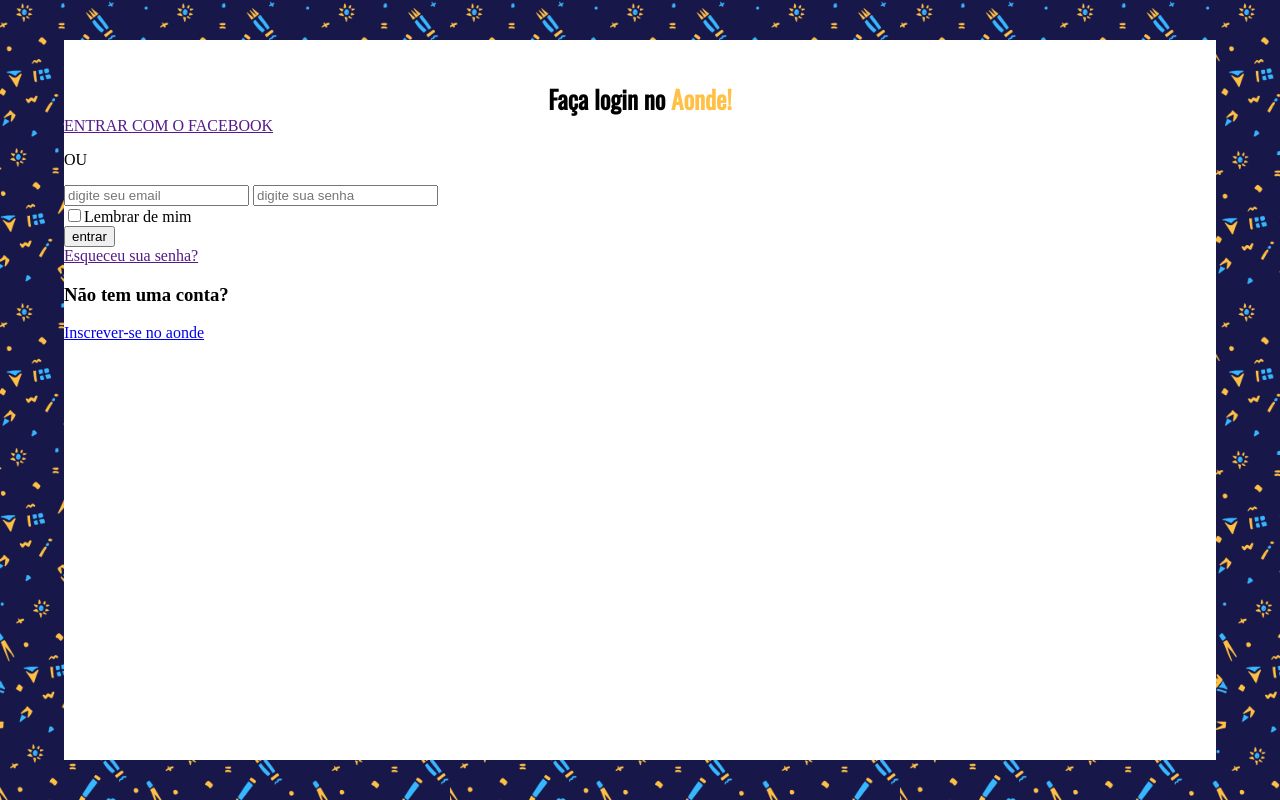
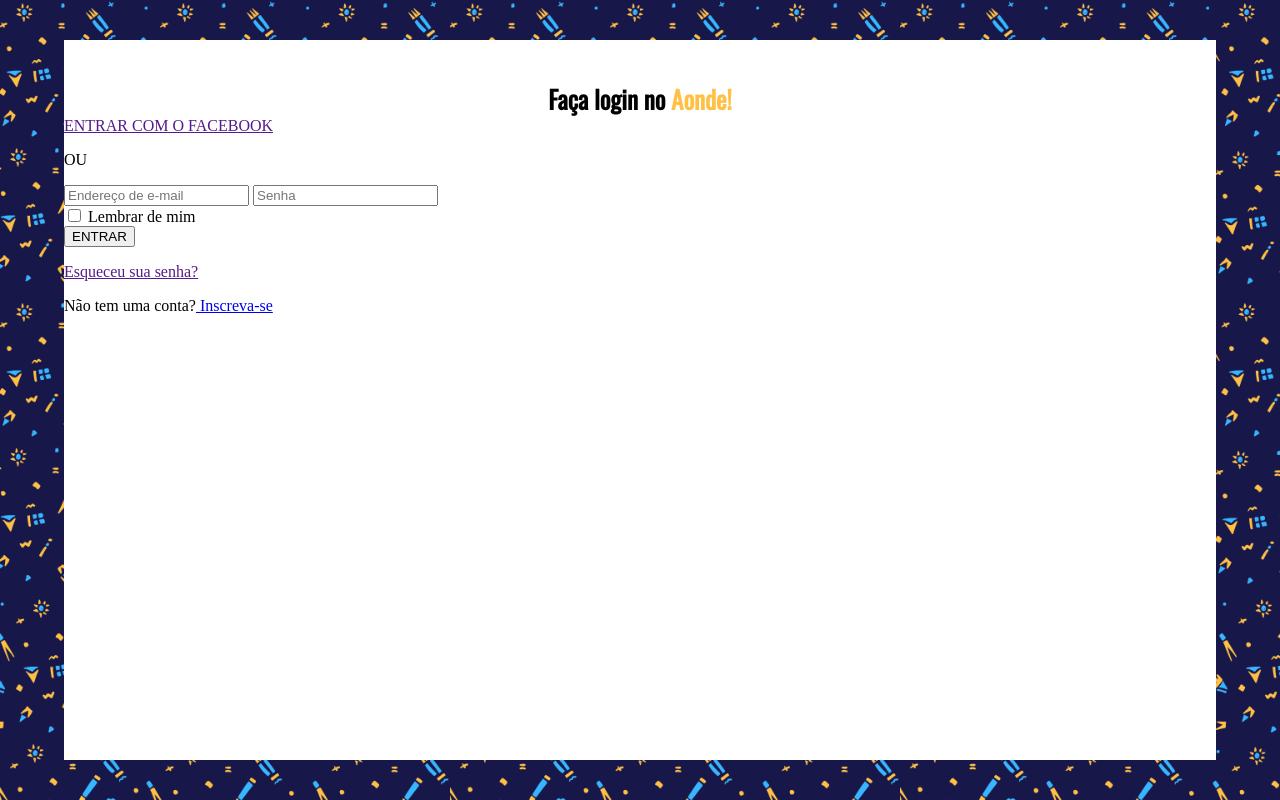
Before and after one commit to muriloignaccio/Aonde, a Django app: page /login in a window 1280 px wide. Run offline with Django 3.2, Linux system fonts and the light colour scheme; some web fonts are replaced.

Commit message:
Mudar a separação das divs para uma forma mais correta

```diff
--- a/website/templates/login.html
+++ b/website/templates/login.html
@@ -8,34 +8,21 @@
 <div>
     <h1>Faça login no <span>Aonde!</span></h1>
     <header>
-        <a href="" class="btnFacebook">ENTRAR COM O FACEBOOK</a>
+        <a href="" id="btnFacebook">ENTRAR COM O FACEBOOK</a>
     </header>
-    <P>OU</P>
+    <p>OU</p>
     {{msg}}
     <form action="/login" method="POST">
     {% csrf_token %}
-    <div class='email'>
-    <input type="email" name="email" placeholder="digite seu email" required>
-    <input type="password" name="senha" placeholder='digite sua senha' required>
-    </div>
-   <input type="checkbox" name="lembrar">Lembrar de mim
-   <div class='entrar'>
-    <input type="submit" value="entrar">
-    </div>
-</form>
-    <div class='final'>
-    <a href="">Esqueceu sua senha?</a>
-    <h3>Não tem uma conta?</h3>
-    <a href="/cadastro">Inscrever-se no aonde</a>
+        <input required type="email" name="email" placeholder="Endereço de e-mail">
+        <input required type="password" name="senha" placeholder='Senha'>
+        <div>
+            <input type="checkbox" name="lembrar">
+            <label for="lembrar">Lembrar de mim</label>
+        </div>
+        <input type="submit" value="ENTRAR">
+    </form>
+    <p id="linkSenha"><a href="">Esqueceu sua senha?</a></p>
+    <p>Não tem uma conta?<a href="/cadastro"> Inscreva-se</a></p>
 </div>
-<!--
-<footer>
-    <div class="fotlink">
-        <a href="#">Link</a>
-        <a href="#">todas</a>
-        <a href="#">as</a>
-        <a href="#">paginas</a>
-        <a href="#">:)</a>
-    </div>
-</footer> -->
 {% endblock %}
```
